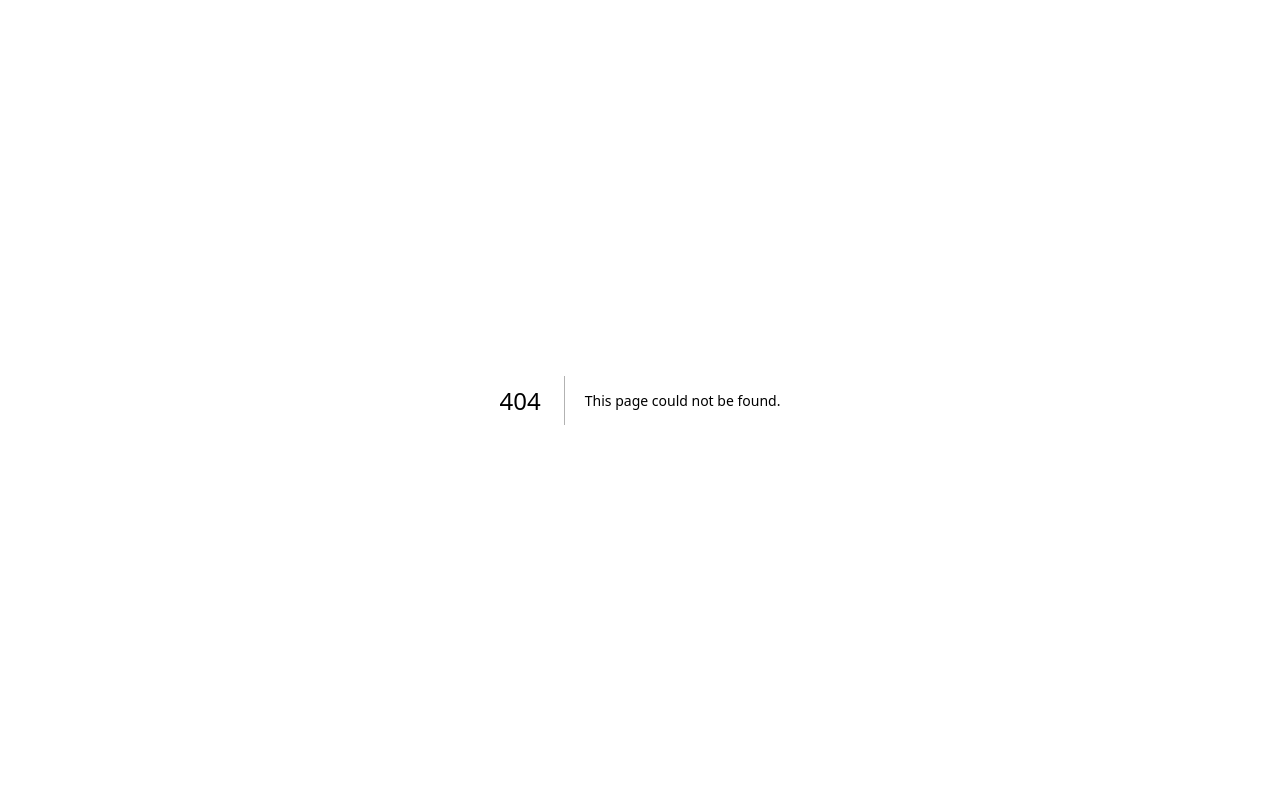
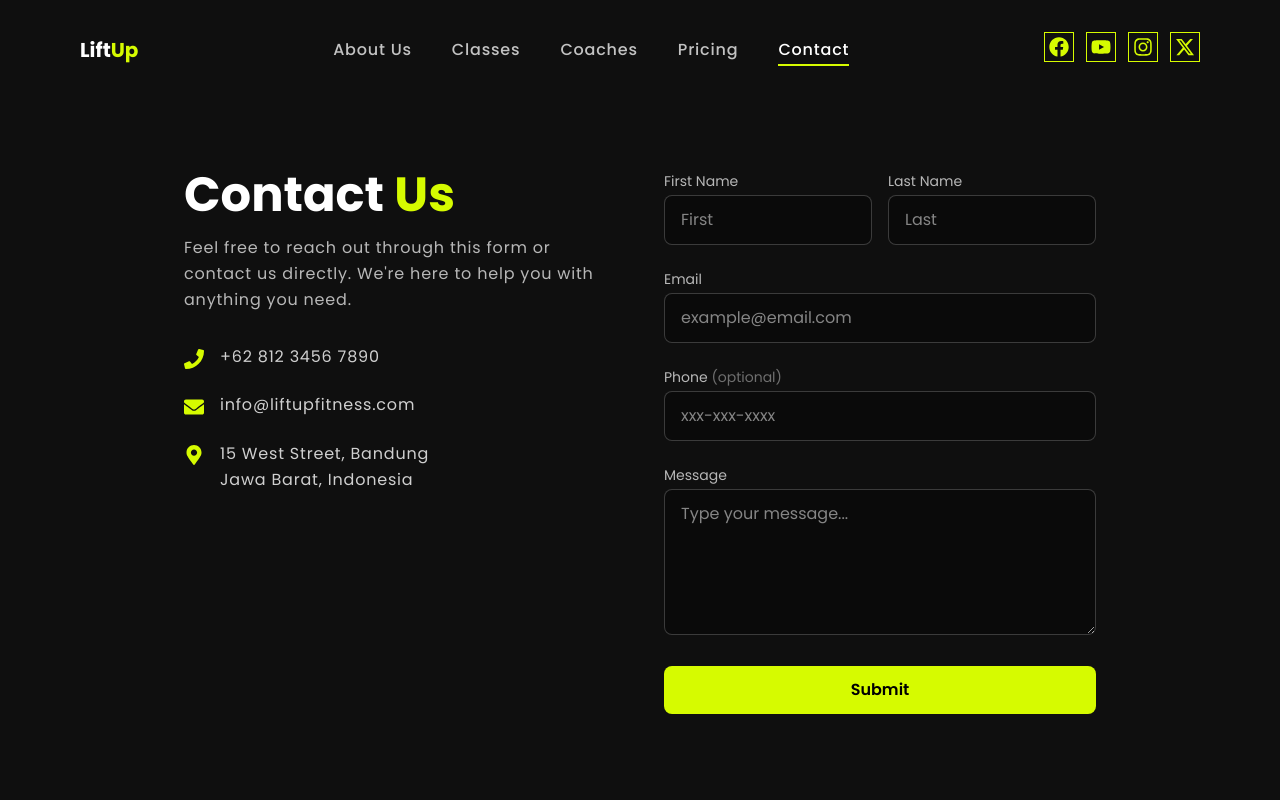
Before and after one commit to BARBARBoyyHD/gym-app-nextjs-supabase, a Next.js app: page /contact in a window 1280 px wide. Before the commit this address had no page. Shown: the top 800 px of the page. Built offline with nearby package versions, Linux system fonts and the light colour scheme.

Commit message:
Feat(page) : Create a contact page

```diff
--- a/src/app/classes/page.tsx
+++ b/src/app/classes/page.tsx
@@ -32,7 +32,7 @@ export default function ClassesPage() {
     <>
       <Navbar />
       <main>
-        <section className="max-w-6xl mx-auto px-4 my-24">
+        <section className="max-w-6xl mx-auto px-4 mt-18 my-24">
           <h2 className="text-4xl md:text-5xl font-bold mb-4 text-center">
             Our <span className="text-brand">Classes</span>
           </h2>
@@ -48,7 +48,6 @@ export default function ClassesPage() {
                   <h5 className="text-2xl font-bold text-brand mb-3 uppercase ">
                     {item.title}
                   </h5>
-
                   <p className="text-white/70 leading-7 text-lg">{item.desc}</p>
                 </div>
               </div>
--- a/src/app/coaches/page.tsx
+++ b/src/app/coaches/page.tsx
@@ -6,7 +6,7 @@ export default function CoachesPage() {
     <>
       <Navbar />
       <main>
-        <section className="max-w-6xl mx-auto px-4 mt-24 mb-12">
+        <section className="max-w-6xl mx-auto px-4 mt-18 mb-24">
           <h2 className="text-4xl md:text-5xl font-bold mb-4 text-center">
             Our <span className="text-brand">Coaches</span>
           </h2>
--- /dev/null
+++ b/src/app/contact/page.tsx
@@ -0,0 +1,122 @@
+import Navbar from "@/components/Navbar";
+import Footer from "@/components/Footer";
+import { FaPhone, FaEnvelope, FaMapMarkerAlt } from "react-icons/fa";
+
+export default function ContactPage() {
+  return (
+    <>
+      <Navbar />
+      <main>
+        <section className="max-w-5xl mx-auto bg-background text-white px-4 mt-12 mb-24">
+          <div className="w-full max-w-5xl p-10 ">
+            <div className="grid grid-cols-1 md:grid-cols-2 gap-12">
+              <div>
+                <h1 className="text-4xl md:text-5xl font-bold mb-4">
+                  Contact <span className="text-brand">Us</span>
+                </h1>
+                <p className="text-white/70 leading-relaxed mb-8">
+                  Feel free to reach out through this form or contact us
+                  directly. We're here to help you with anything you need.
+                </p>
+
+                {/* PHONE */}
+                <div className="flex items-start gap-4 mb-6">
+                  <FaPhone className="text-brand text-xl mt-1" />
+                  <p className="text-white/80">+62 812 3456 7890</p>
+                </div>
+
+                {/* EMAIL */}
+                <div className="flex items-start gap-4 mb-6">
+                  <FaEnvelope className="text-brand text-xl mt-1" />
+                  <p className="text-white/80">info@liftupfitness.com</p>
+                </div>
+
+                {/* LOCATION */}
+                <div className="flex items-start gap-4">
+                  <FaMapMarkerAlt className="text-brand text-xl mt-1" />
+                  <p className="text-white/80 leading-relaxed">
+                    15 West Street, Bandung <br />
+                    Jawa Barat, Indonesia
+                  </p>
+                </div>
+              </div>
+
+              {/* RIGHT SIDE — CONTACT FORM */}
+              <form className="space-y-6">
+                {/* NAME */}
+                <div className="flex gap-4">
+                  <div className="w-1/2">
+                    <label className="text-sm text-white/70 mb-1 block">
+                      First Name
+                    </label>
+                    <input
+                      type="text"
+                      className="w-full bg-black/30 border border-white/20 focus:border-brand focus:ring-2 focus:ring-brand/30 outline-none px-4 py-3 rounded-lg"
+                      placeholder="First"
+                    />
+                  </div>
+
+                  <div className="w-1/2">
+                    <label className="text-sm text-white/70 mb-1 block">
+                      Last Name
+                    </label>
+                    <input
+                      type="text"
+                      className="w-full bg-black/30 border border-white/20 focus:border-brand focus:ring-2 focus:ring-brand/30 outline-none px-4 py-3 rounded-lg"
+                      placeholder="Last"
+                    />
+                  </div>
+                </div>
+
+                {/* EMAIL */}
+                <div>
+                  <label className="text-sm text-white/70 mb-1 block">
+                    Email
+                  </label>
+                  <input
+                    type="email"
+                    className="w-full bg-black/30 border border-white/20 focus:border-brand focus:ring-2 focus:ring-brand/30 outline-none px-4 py-3 rounded-lg"
+                    placeholder="example@email.com"
+                  />
+                </div>
+
+                {/* PHONE */}
+                <div>
+                  <label className="text-sm text-white/70 mb-1 block">
+                    Phone <span className="text-white/40">(optional)</span>
+                  </label>
+                  <input
+                    type="text"
+                    className="w-full bg-black/30 border border-white/20 focus:border-brand focus:ring-2 focus:ring-brand/30 outline-none px-4 py-3 rounded-lg"
+                    placeholder="xxx-xxx-xxxx"
+                  />
+                </div>
+
+                {/* MESSAGE */}
+                <div>
+                  <label className="text-sm text-white/70 mb-1 block">
+                    Message
+                  </label>
+                  <textarea
+                    rows={5}
+                    className="w-full bg-black/30 border border-white/20 focus:border-brand focus:ring-2 focus:ring-brand/30 outline-none px-4 py-3 rounded-lg"
+                    placeholder="Type your message..."
+                  ></textarea>
+                </div>
+
+                {/* SUBMIT BUTTON */}
+                <button
+                  type="submit"
+                  className="w-full bg-brand bg-brand-hover cursor-pointer text-black font-semibold py-3 rounded-lg transition hover:bg-brand-hover"
+                >
+                  Submit
+                </button>
+              </form>
+            </div>
+          </div>
+        </section>
+      </main>
+      <Footer />
+    </>
+  );
+}
```
